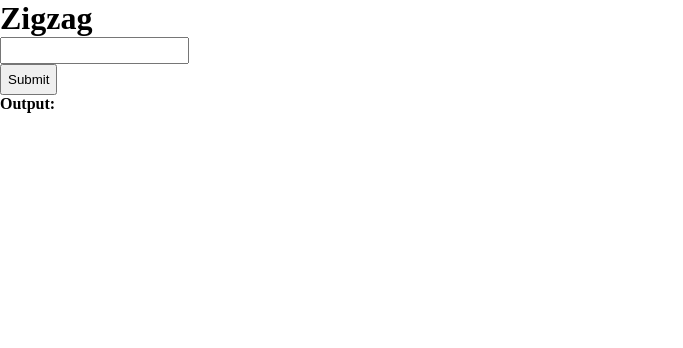
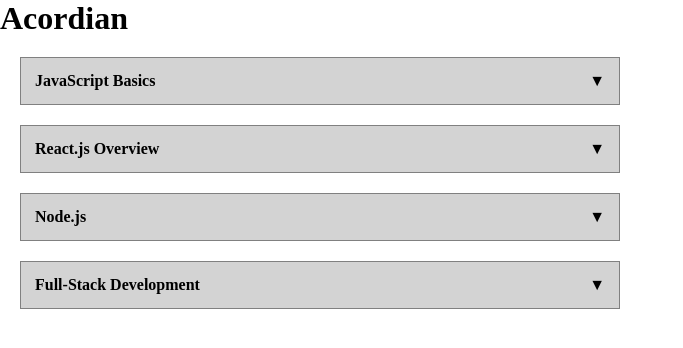
Before and after one commit to upasani/React-Practice, a React (Vite) app: page / in a window 1280 px wide. Shown: the top 348 px of the page, without its empty margins (0-683 px from the left). Built offline with nearby package versions, Linux system fonts and the light colour scheme.

Commit message:
added the acordian component

```diff
--- a/src/App.jsx
+++ b/src/App.jsx
@@ -6,6 +6,7 @@
 import FilterRecipe from './Component/NamasteDev/Easy/FilterRecipe/FilterRecipe';
 import ProgressBar from './Component/NamasteDev/Easy/ProgressBar/ProgressBar';
 import Zigzag from './Component/NamasteDev/Easy/Zigzag/Zigzag';
+import Acordian from './Component/NamasteDev/Easy/Acordian/Acordian';
 import './index.css'
 
 function App() {
@@ -26,8 +27,6 @@
   // useEffect(() => setText(text + "!"));
 
 
-
-
   return (
     <>
       {/* <h2>{state.x}</h2> */}
@@ -36,7 +35,8 @@
       {/* <LeapYear /> */}
       {/* <Todo/> */}
       {/* <FilterRecipe /> */}
-      <Zigzag/>
+      {/* <Zigzag/> */}
+      <Acordian />
     </>
   )
 }
--- /dev/null
+++ b/src/Component/NamasteDev/Easy/Acordian/Acordian.jsx
@@ -0,0 +1,46 @@
+import { useRef, useState } from "react";
+import { items } from "../../../../mockData";
+import './acordian.css';
+
+function Acordian() {
+    const data = items;
+    const sectionRef = useRef(null);
+    const [indexvalue, setIndexValue] = useState(null);
+    const handleAcordian = (index) => {
+        setIndexValue((prev) => prev === index ? null : index)
+    }
+
+    return (
+        <>
+            <h1>Acordian</h1>
+            <div style={{ width: "50%" }} ref={sectionRef}>
+                {
+                    data && data.map((e, index) => (
+                        <>
+
+                            <div className="acordian-parent">
+                                <div className="flex acordian-container">
+                                    <h4>{e.title}</h4>
+                                    <p style={{ cursor: "pointer" }} onClick={(e) => {
+                                        handleAcordian(index);
+                                    }}> {index === indexvalue ? '▲' : '▼'} </p>
+                                </div>
+                                {
+                                    indexvalue === index &&
+                                    <div style={{ padding: '14px' }}>{e.content}</div>
+
+                                }
+
+                            </div>
+
+                        </>
+                    ))
+                }
+
+            </div>
+            {/* ▼ ▲  */}
+        </>
+    )
+}
+
+export default Acordian;
--- /dev/null
+++ b/src/Component/NamasteDev/Easy/Acordian/acordian.css
@@ -0,0 +1,14 @@
+.acordian-parent {
+    margin: 20px;
+    border: 1px solid grey;
+}
+.acordian-container {
+    background-color: lightgrey;
+    justify-content: space-between;
+    padding: 14px;
+}
+
+.acordian-container:hover{
+    background-color: darkgrey;
+
+}
--- a/src/mockData.js
+++ b/src/mockData.js
@@ -80,3 +80,22 @@
     reviewCount: 5,
   },
 ];
+
+export const items = [
+  {
+    title: "JavaScript Basics",
+    content: "Learn variables, functions, and loops in JavaScript."
+  },
+  {
+    title: "React.js Overview",
+    content: "Understand components, state, and props in React."
+  },
+  {
+    title: "Node.js",
+    content: "Basics of server-side development with Node.js."
+  },
+  {
+    title: "Full-Stack Development",
+    content: "Build full-stack apps with React and Node.js."
+  },
+];
```
